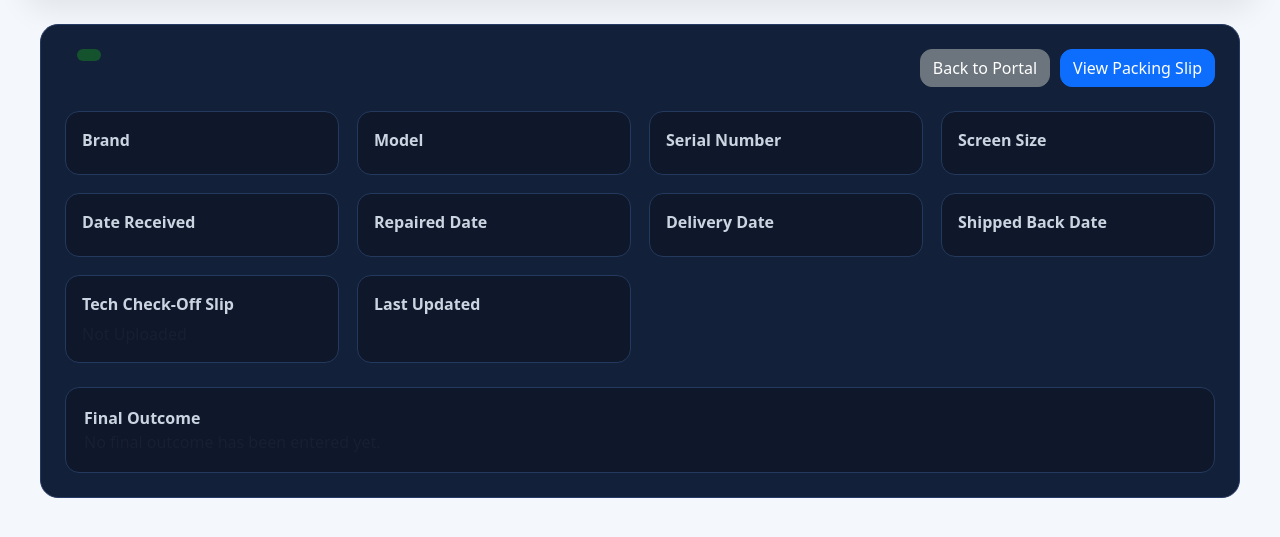
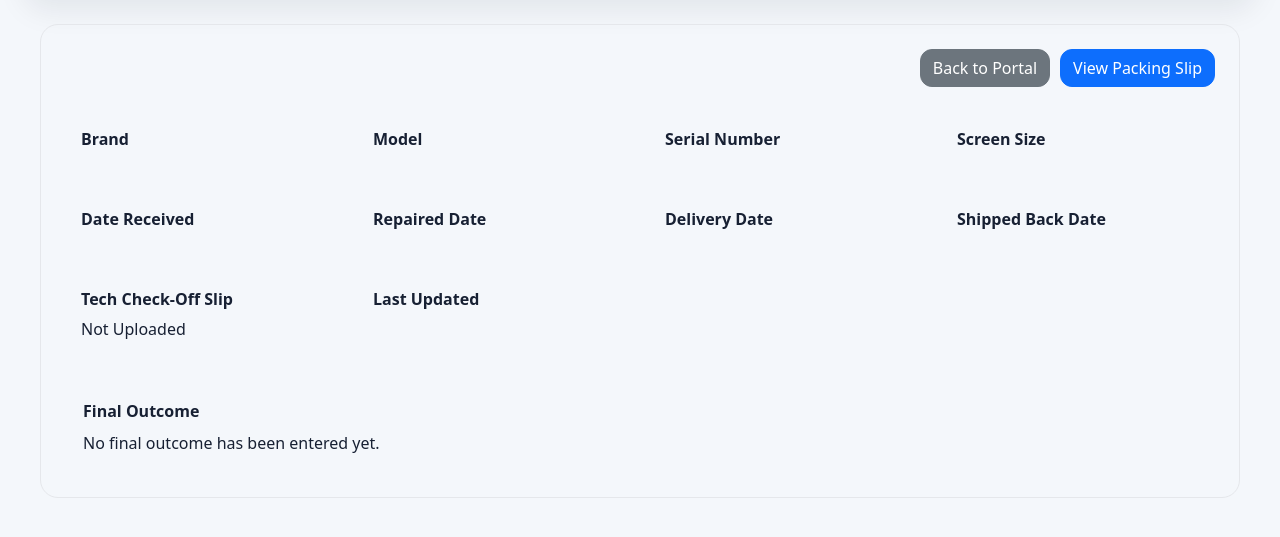
Before and after one commit to jralleman12A/pierson-repairs, a Flask app: template templates/customer_detail.html in a window 1280 px wide. Shown: the part 131-668 px from the top of the page. Run offline with Flask 3, Linux system fonts and the light colour scheme; the template is opened without the code that fills it, so the values that code supplies are empty.

Commit message:
Update customer_detail.html

```diff
--- a/templates/customer_detail.html
+++ b/templates/customer_detail.html
@@ -8,10 +8,11 @@
 }
 
 .customer-detail-card {
-    background: #13203a;
-    border: 1px solid #263b63;
+    background: var(--card);
+    border: 1px solid var(--border);
     border-radius: 18px;
     padding: 24px;
+    color: var(--text);
 }
 
 .customer-header {
@@ -33,10 +34,11 @@
 .customer-title-line h1 {
     margin: 0;
     font-size: 32px;
+    color: var(--text);
 }
 
 .customer-subtitle {
-    color: #cbd5e1;
+    color: var(--text-soft);
     margin-top: 6px;
 }
 
@@ -53,46 +55,42 @@
 }
 
 .customer-box {
-    background: #0f172a;
-    border: 1px solid #23395d;
+    background: var(--card-2);
+    border: 1px solid var(--border-soft);
     border-radius: 14px;
     padding: 16px;
+    color: var(--text);
 }
 
 .customer-box strong {
-    color: #cbd5e1;
+    color: var(--text-soft);
     display: block;
     margin-bottom: 6px;
 }
 
 .customer-box p {
     margin: 0;
-}
-
-.customer-status {
-    display: inline-block;
-    padding: 6px 12px;
-    border-radius: 999px;
-    font-size: 12px;
-    font-weight: 700;
-    background: #14532d;
-    color: #bbf7d0;
+    color: var(--text);
 }
 
 .customer-final {
     margin-top: 24px;
-    background: #0f172a;
-    border: 1px solid #23395d;
+    background: var(--card-2);
+    border: 1px solid var(--border-soft);
     border-radius: 14px;
     padding: 18px;
+    color: var(--text);
 }
 
 .customer-final strong {
-    color: #cbd5e1;
+    color: var(--text-soft);
+    display: block;
+    margin-bottom: 8px;
 }
 
 .customer-final p {
     margin-bottom: 0;
+    color: var(--text);
 }
 
 .btn-green {
```
